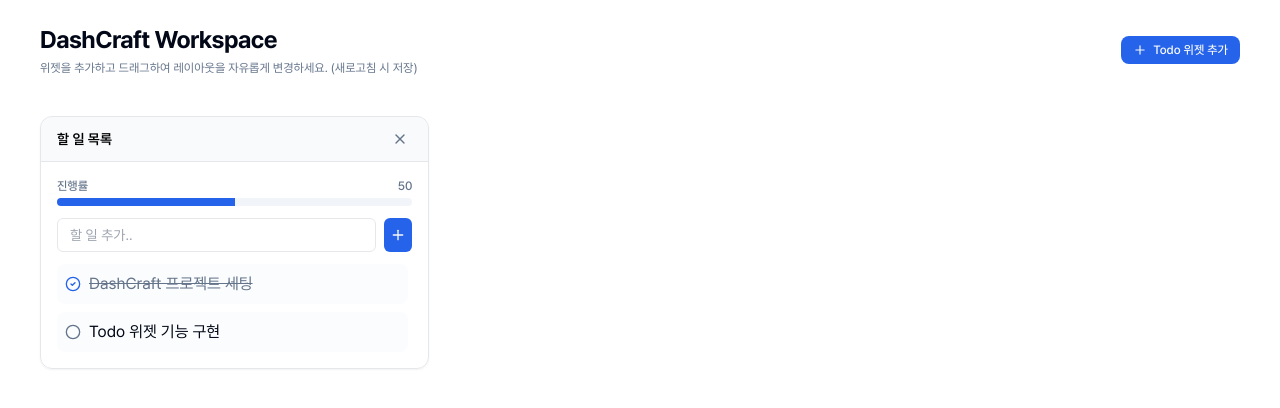
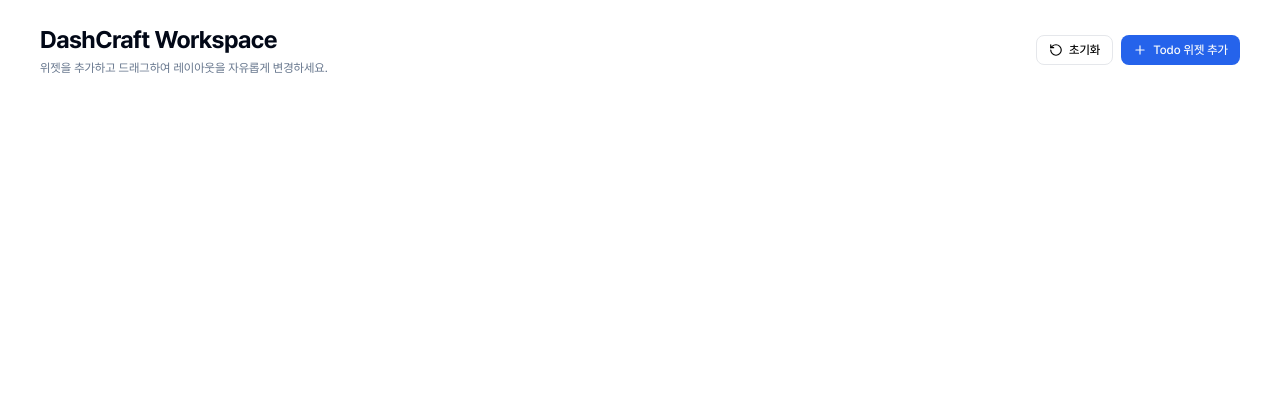
Before and after one commit to jaywai-lee/DashCraft, a Next.js app: page /dashboard in a window 1280 px wide. Shown: the top 408 px of the page. Built offline with nearby package versions, Linux system fonts and the light colour scheme.

Commit message:
feat: 위젯 삭제 시 데이터 Cleanup, 빈 대시보드 초기화 기능 구현 (#11)

```diff
--- a/src/app/dashboard/page.tsx
+++ b/src/app/dashboard/page.tsx
@@ -1,11 +1,13 @@
 "use client";
 
+import { useTodoStore } from "@/features/todo-widget/model/useTodoStore";
 import { useDashboardStore } from "@/widgets/dashboard-grid/model/useDashboardStore";
 import { DashboardGrid } from "@/widgets/dashboard-grid/ui/DashboardGrid";
-import { Plus } from "lucide-react";
+import { Plus, RotateCcw } from "lucide-react";
 
 export default function DashboardPage() {
-  const { addWidget } = useDashboardStore();
+  const { addWidget, resetDashboard } = useDashboardStore();
+  const { resetAllTodos } = useTodoStore();
 
   const handleAddTodoWidget = () => {
     addWidget({
@@ -15,22 +17,34 @@
     });
   };
 
+  const handleReset = () => {
+    if (confirm("대시보드를 초기 상태로 리셋하시겠습니까?")) {
+      resetDashboard();
+      resetAllTodos();
+    }
+  };
+
   return (
     <main className="min-h-screen bg-background p-6 space-y-6">
-      {/* 헤더 & 위젯 컨트롤 바 */}
       <header className="px-4 flex items-center justify-between">
         <div className="space-y-1">
           <h1 className="text-2xl font-bold tracking-tight text-foreground">
             DashCraft Workspace
           </h1>
           <p className="text-xs text-muted-foreground">
-            위젯을 추가하고 드래그하여 레이아웃을 자유롭게 변경하세요. (새로고침
-            시 저장)
+            위젯을 추가하고 드래그하여 레이아웃을 자유롭게 변경하세요.
           </p>
         </div>
 
-        {/* 위젯 추가 버튼 영역 */}
         <div className="flex gap-2">
+          <button
+            onClick={handleReset}
+            className="flex items-center gap-1.5 px-3 py-1.5 text-xs font-medium border border-input bg-background hover:bg-accent hover:text-accent-foreground rounded-lg transition-colors"
+          >
+            <RotateCcw className="w-3.5 h-3.5" />
+            초기화
+          </button>
+
           <button
             onClick={handleAddTodoWidget}
             className="flex items-center gap-1.5 px-3 py-1.5 text-xs font-medium bg-primary text-primary-foreground rounded-lg hover:opacity-90 transition-opacity"
@@ -41,7 +55,6 @@
         </div>
       </header>
 
-      {/* 대시보드 그리드 */}
       <section>
         <DashboardGrid />
       </section>
--- a/src/entities/widget/ui/WidgetFrame.tsx
+++ b/src/entities/widget/ui/WidgetFrame.tsx
@@ -1,5 +1,6 @@
 "use client";
 
+import { useTodoStore } from "@/features/todo-widget/model/useTodoStore";
 import { useDashboardStore } from "@/widgets/dashboard-grid/model/useDashboardStore";
 import { X } from "lucide-react";
 
@@ -10,14 +11,20 @@
 }
 
 export const WidgetFrame = ({ id, title, children }: WidgetFrameProps) => {
-  const removeWidget = useDashboardStore((state) => state.removeWidget);
+  const { removeWidget } = useDashboardStore();
+  const { removeWidgetTodos } = useTodoStore();
+
+  const handleRemove = () => {
+    removeWidget(id);
+    removeWidgetTodos(id);
+  };
 
   return (
     <div className="flex flex-col h-full bg-card text-card-foreground rounded-xl border shadow-sm overflow-hidden min-h-[180px]">
       <div className="flex items-center justify-between px-4 py-2.5 bg-muted/50 border-b cursor-grab active:cursor-grabbing select-none">
         <span className="font-semibold text-sm">{title}</span>
         <button
-          onClick={() => removeWidget(id)}
+          onClick={handleRemove}
           className="p-1 rounded-md text-muted-foreground hover:text-foreground hover:bg-muted transition-colors"
           aria-label="위젯 삭제"
         >
--- a/src/features/todo-widget/model/useTodoStore.ts
+++ b/src/features/todo-widget/model/useTodoStore.ts
@@ -11,6 +11,8 @@
   addTodo: (widgetId: string, text: string) => void;
   toggleTodo: (widgetId: string, todoId: string) => void;
   deleteTodo: (widgetId: string, todoId: string) => void;
+  removeWidgetTodos: (widgetId: string) => void;
+  resetAllTodos: () => void;
 }
 
 export const useTodoStore = create<TodoState>()(
@@ -21,7 +23,7 @@
       },
 
       getTodos: (widgetId: string) => {
-        return get().todosByWidgetId[widgetId] || DEFAULT_TODOS;
+        return get().todosByWidgetId[widgetId] || [];
       },
 
       addTodo: (widgetId: string, text: string) => {
@@ -69,7 +71,22 @@
           };
         });
       },
+
+      removeWidgetTodos: (widgetId: string) => {
+        set((state) => {
+          const newTodosByWidgetId = { ...state.todosByWidgetId };
+          delete newTodosByWidgetId[widgetId];
+          return { todosByWidgetId: newTodosByWidgetId };
+        });
+      },
+
+      resetAllTodos: () => {
+        set({
+          todosByWidgetId: {},
+        });
+      },
     }),
+
     {
       name: "dashcraft-todo-storage",
       storage: createJSONStorage(() => localStorage),
--- a/src/widgets/dashboard-grid/model/useDashboardStore.ts
+++ b/src/widgets/dashboard-grid/model/useDashboardStore.ts
@@ -11,14 +11,7 @@
   resetDashboard: () => void;
 }
 
-const INITIAL_WIDGETS: Widget[] = [
-  {
-    id: "default-todo-1",
-    type: "todo",
-    title: "할 일 목록",
-    layout: { id: "default-todo-1", x: 0, y: 0, w: 2, h: 2 },
-  },
-];
+const INITIAL_WIDGETS: Widget[] = [];
 
 export const useDashboardStore = create<DashboardState>()(
   persist(
```
